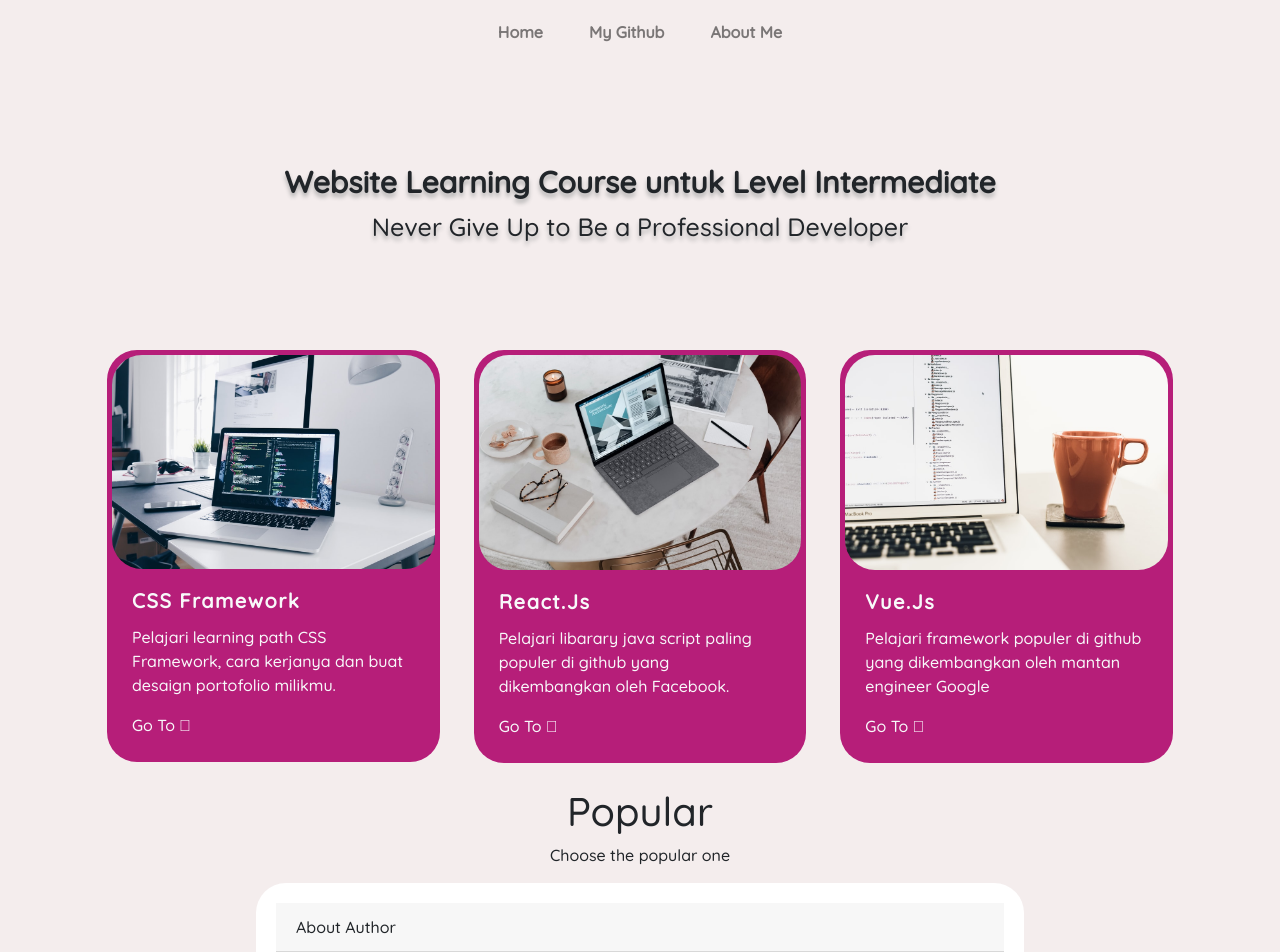
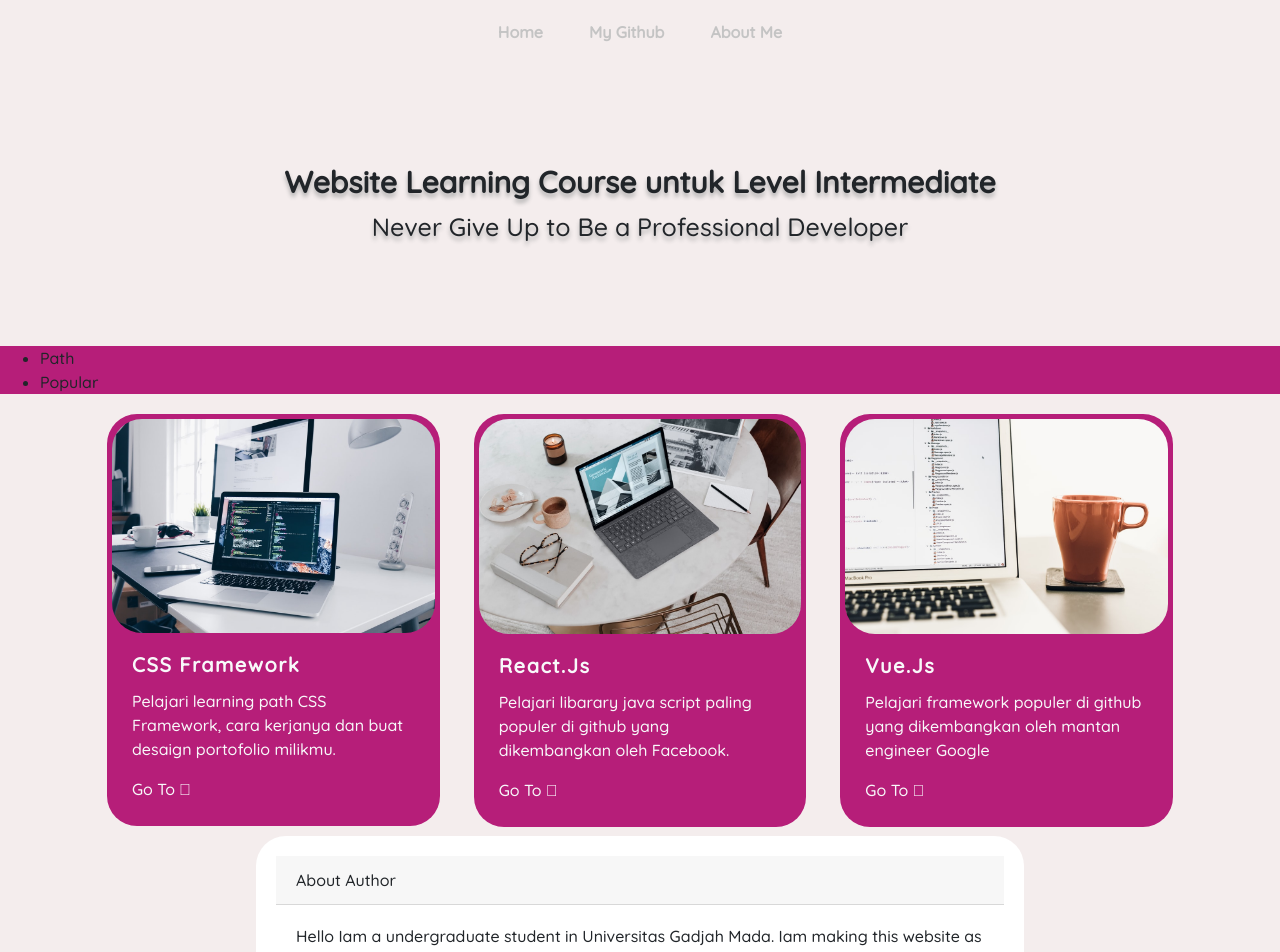
Before and after one commit to mochamadrafli2018/React-Portofolio-1, a React (Create React App) app in the folder src/: page / in a window 1280 px wide. Shown: the top 952 px of the page. Built offline with nearby package versions, Linux system fonts and the light colour scheme; the HTML template or start-up script is replaced by a standard one.

Commit message:
Update Header

```diff
--- a/src/App.css
+++ b/src/App.css
@@ -1,17 +1,17 @@
 @import url('https://fonts.googleapis.com/css2?family=Quicksand:wght@500&display=swap');
 @import url('https://fonts.googleapis.com/css2?family=Ubuntu&display=swap');
-
 .background-color-grey{background-color: #F4EDED;}
 .background-color-pink{background-color: #B61E79!important;}
 .black:hover{border-bottom: 3px solid 00DBF9 !important;}
 .border-black{border:1px solid black;}
 .border-white{border:1px solid white;}
+.button{background-color:#B61E79;}
 .card{width: auto; margin: 2px auto; padding: 20px;border: none!important; border-radius: 30px!important;}
 .card:hover{box-shadow:0px 0px 10px 0px #B61E79 !important;}
 .img-round{border-radius: 30px !important;}
 .letter-spacing{letter-spacing: 1.5px;}
-.Navlink{color: #c4c4c4; margin: 2px 15px;}
-.Navlink:hover{border-bottom: 3px solid #00DBF9; font-weight: bold !important;}
+.Navlink{color: #c4c4c4 !important; margin: 2px 15px;}
+.Navlink:hover{color: black !important; border-bottom: 3px solid #00DBF9; font-weight: bold !important;}
 .quicksand{font-family: 'Quicksand', sans-serif;}
 .text-shadow{text-shadow: 0px 4px 4px #b1b0b0;}
 .ubuntu{font-family: 'Ubuntu', sans-serif;}
--- a/src/App.js
+++ b/src/App.js
@@ -14,8 +14,10 @@ import React from 'react';
 import 'bootstrap/dist/css/bootstrap.min.css';
 
 //import Bootstrap Java Script
+import Button from './Button.js'
 import Cardcontainer from './Bootstrap-Card.js';
 import Cardcontainer2 from './Bootstrap-Card-2'
+import Header from './Header.js'
 import NavBar from './Bootstrap-Navbar.js';
 import AccordionBootstrap from './Bootstrap-Accordion.js';
 
@@ -24,13 +26,9 @@ function App() {
   return (
     <div class='quicksand background-color-grey'>
       <NavBar/>
-      <div class='text-center' style={{'margin':'100px auto'}}>
-        <h1 class='font-weight-bold text-shadow' style={{'font-size':'30px'}}>Website Learning Course untuk Level Intermediate</h1>
-        <p class='text-shadow' style={{'font-size':'25px'}}>Never Give Up to Be a Professional Developer</p>
-      </div>
+      <Header/>
+      <Button/>
       <Cardcontainer/>
-      <h1 class='text-center' style={{'margin-top':'20px'}}>Popular</h1>
-      <p class='text-center'>Choose the popular one</p>
       <AccordionBootstrap/>
     </div>
   );
--- a/src/Bootstrap-Navbar.js
+++ b/src/Bootstrap-Navbar.js
@@ -9,7 +9,7 @@ class NavBar extends React.Component{
                 <Navbar variant="light" class='background-color-grey'>
                     <Nav className="mr-auto" style={{'margin':'2px auto'}}>
                         <Nav.Link href="#" className='Navlink' style={{}}><b>Home</b></Nav.Link>
-                        <Nav.Link href="https://github.com/mochamadrafli2018" className='Navlink' style={{}}><b>My Github</b></Nav.Link>
+                        <Nav.Link href="#" className='Navlink' style={{}}><b>My Github</b></Nav.Link>
                         <Nav.Link href="#" className='Navlink' style={{}}><b>About Me</b></Nav.Link>
                     </Nav>
                 </Navbar>
--- /dev/null
+++ b/src/Button.js
@@ -0,0 +1,14 @@
+import React from 'react'
+class Button extends React.Component{
+    render(){
+        return(
+            <div>
+                <ul class='button'>
+                    <li style={{'background-color':''}}>Path</li>
+                    <li>Popular</li>
+                </ul>
+            </div>
+        )
+    }
+}
+export default Button
--- /dev/null
+++ b/src/Header.js
@@ -0,0 +1,14 @@
+import React from 'react'
+class Header extends React.Component{
+    render(){
+        return(
+            <div>
+                <div class='text-center' style={{'margin':'100px auto'}}>
+                    <h1 class='font-weight-bold text-shadow' style={{'font-size':'30px'}}>Website Learning Course untuk Level Intermediate</h1>
+                    <p class='text-shadow' style={{'font-size':'25px'}}>Never Give Up to Be a Professional Developer</p>
+                </div>
+            </div>
+        )
+    }
+}
+export default Header
```
Also changed, not shown: public/index.html (+1 -14 lines).
